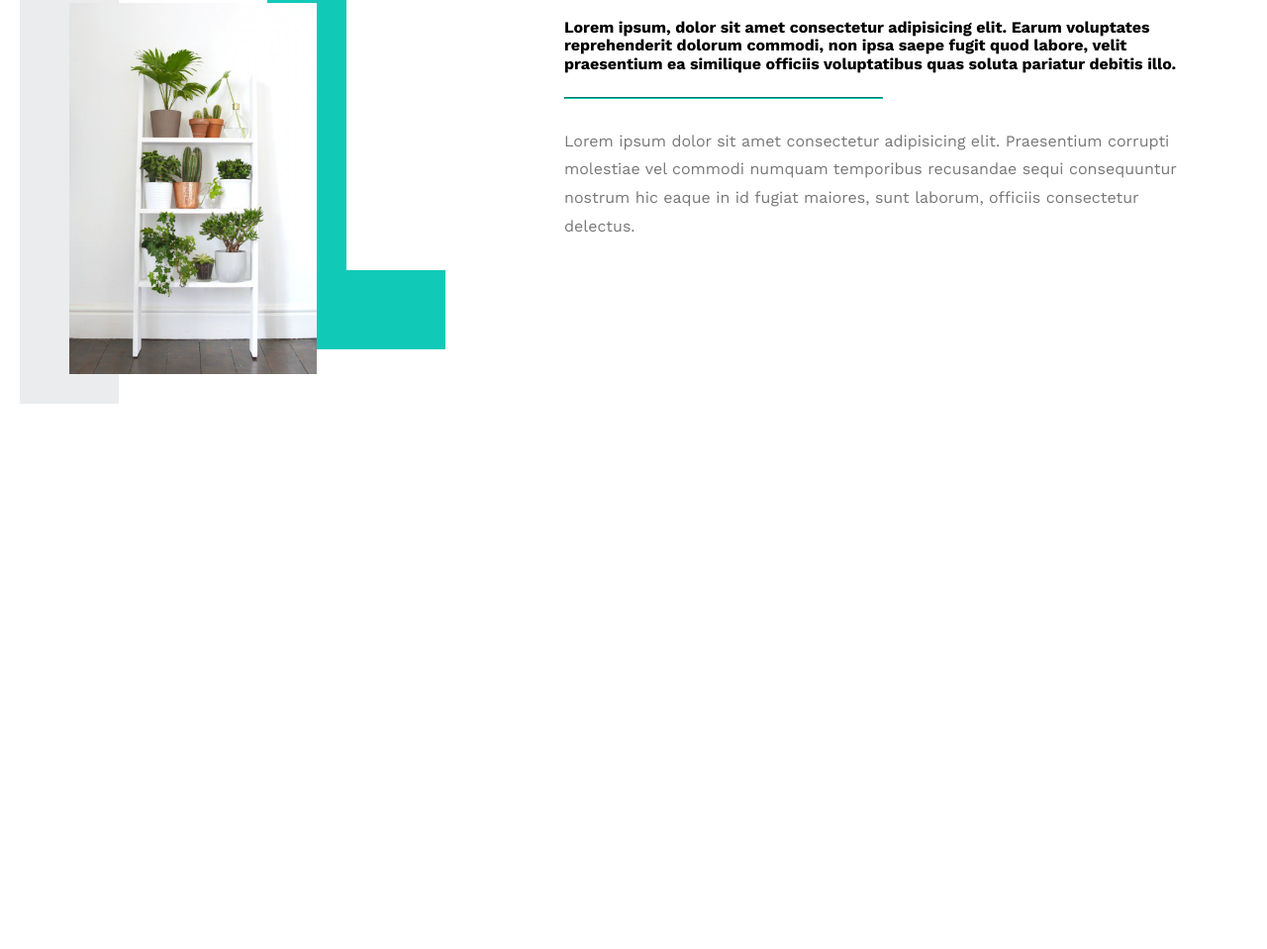
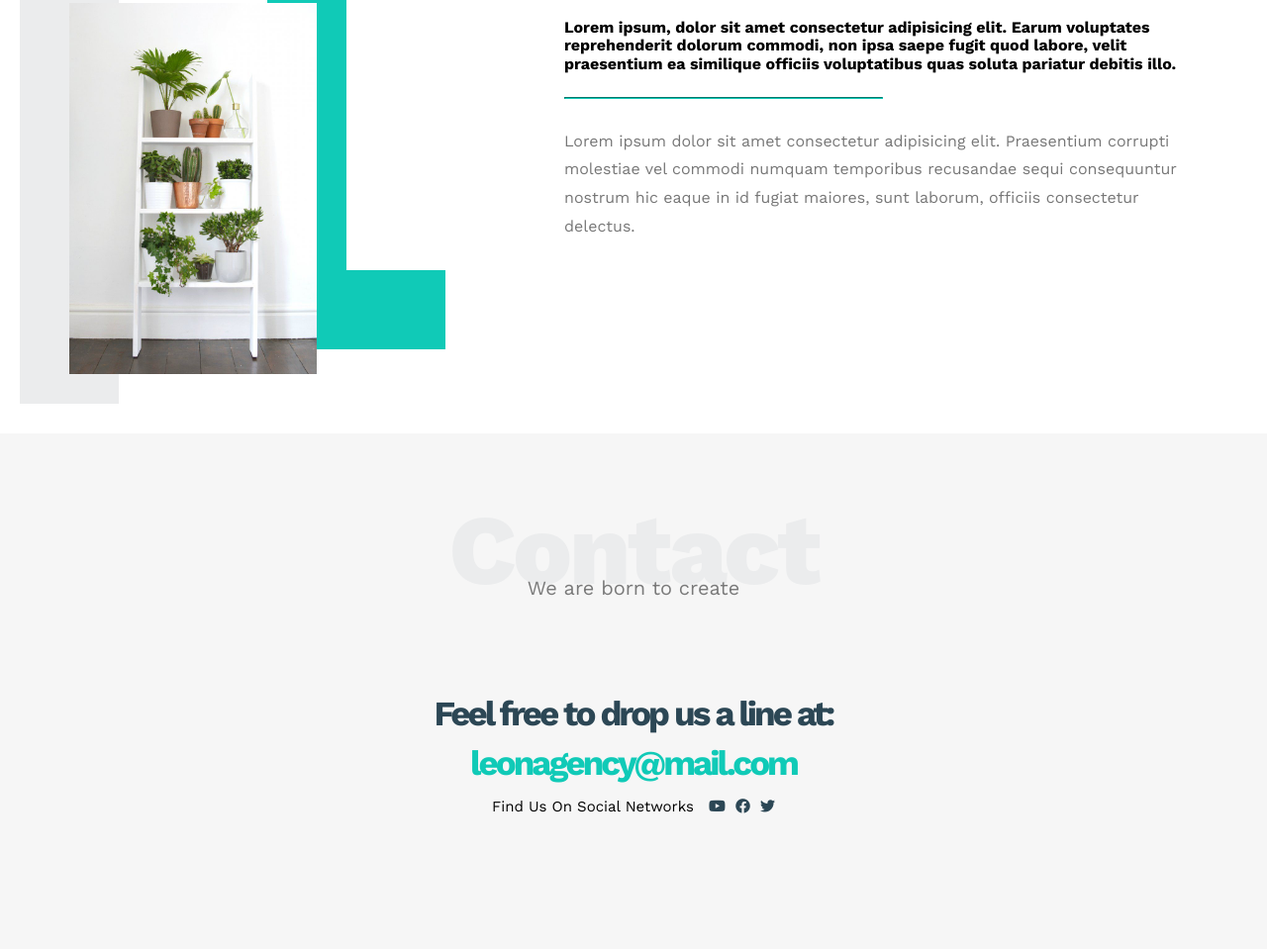
Before and after one commit to khadija-dari/HTML_And_CSS_Template_One, a plain HTML site: page index.html in a window 1280 px wide. Shown: the part 2919-3878 px from the top of the page at 99% size. Before the commit the page ends 3357 px from the top, so only its background shows below. Drawn offline with nearby package versions, Linux system fonts and the light colour scheme.

Commit message:
End section contact

```diff
--- a/Css/Style.css
+++ b/Css/Style.css
@@ -382,3 +382,45 @@ color: #777;
 line-height: 1.8;
 }
 /* End section about */
+/* Start section contact */
+body .contact {
+  padding-top: var(--section-padding);
+  padding-bottom: var(--section-padding);
+  background-color: var(--co-background);
+}
+section .contact-content {
+  text-align: center;
+  padding-top: var(--section-padding);
+  padding-bottom: var(--section-padding);
+}
+section .contact-content p:first-of-type {
+font-size: 35px;
+font-weight: bold;
+letter-spacing: -3px;
+color: var(--secondary-color);
+margin-bottom: 10px;
+}
+section .contact-content .link {
+text-decoration: none;
+font-size: 35px;
+font-weight: bold;
+letter-spacing: -3px;
+color: var(--main-color);
+
+}
+section .contact-content p:last-of-type {
+font-size: 15px;
+}
+section .contact-content p:last-of-type i {
+  margin-left: 10px;
+  color: var(--secondary-color);
+}
+@media (max-width:767) {
+  section .contact-content p:first-of-type {
+    font-size: 25px;
+  }
+  section .contact-content .link {
+    font-size: 25px;
+  }
+}
+/* End section contact *
--- a/index.html
+++ b/index.html
@@ -211,5 +211,28 @@
       </div>
     </section>
     <!-- End serction about -->
+    <!-- Start section contact -->
+    <section class="contact">
+      <div class="container">
+        <h2 class="special-heading">Contact</h2>
+        <p>We are born to create</p>
+        <div class="contact-content">
+          <p>Feel free to drop us a line at:</p>
+          <a
+            href="mailto:
+          leonagency@mail.com?subject=contact"
+            class="link"
+          >
+            leonagency@mail.com</a
+          >
+          <p>
+            Find Us On Social Networks <i class="fa-brands fa-youtube"> </i
+            ><i class="fa-brands fa-facebook"></i
+            ><i class="fa-brands fa-twitter"></i>
+          </p>
+        </div>
+      </div>
+    </section>
+    <!-- End section contact -->
   </body>
 </html>
```
